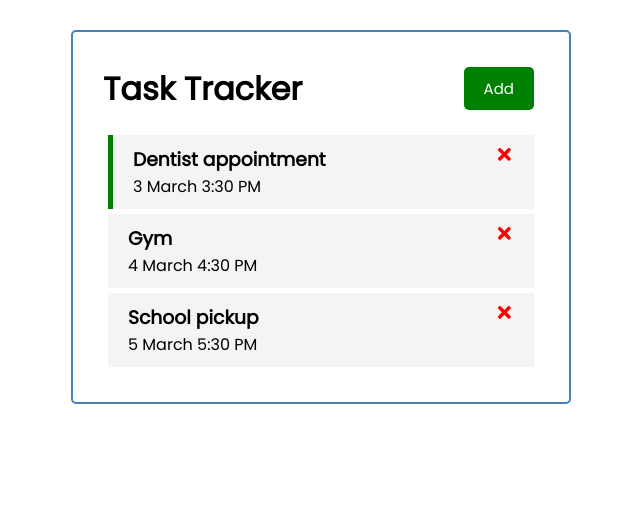
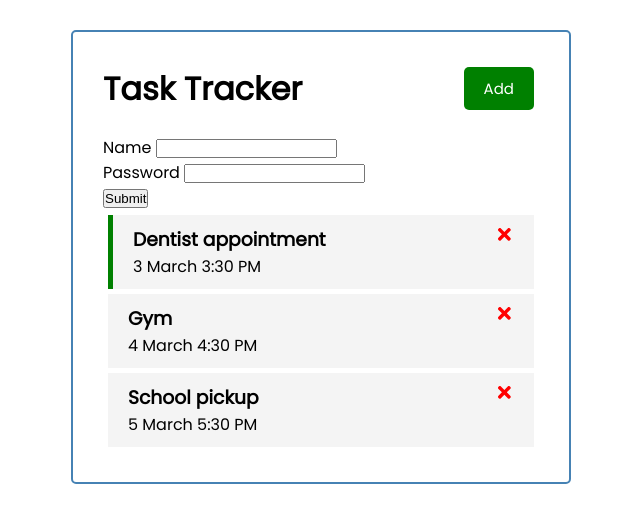
Before and after one commit to machineawin/fast-tracker, a React (Create React App) app: page / in a window 1280 px wide. Shown: the top 522 px of the page, without its empty margins (319-959 px from the left). Built offline with nearby package versions, Linux system fonts and the light colour scheme.

Commit message:
Create PracticeForm component for form practice

```diff
--- a/src/App.js
+++ b/src/App.js
@@ -3,6 +3,8 @@ import Tasks from './Components/Tasks';
 import Header from './Components/Header';
 import Button from './Components/Button';
 import { useState } from "react"
+import AddTask from './Components/AddTask';
+import PracticeForm from './Components/PracticeForm';
 
 function App() {
 
@@ -43,6 +45,7 @@ const deleteTask  = (id) => {
   return (
     <div className="container">
       <Header title = 'Task Tracker'/>
+      <PracticeForm/>
       {tasks.length >0 ? (<Tasks
         tasks = {tasks}
         onDelete = {deleteTask}
--- /dev/null
+++ b/src/Components/PracticeForm.jsx
@@ -0,0 +1,20 @@
+import React from 'react'
+
+const PracticeForm = () => {
+  return (
+    <form>
+        <div>
+            <label>Name </label>
+            <input></input>
+        </div>
+        <div>
+            <label>Password </label>
+            <input></input>
+        </div>
+
+        <button>Submit</button>
+    </form>
+  )
+}
+
+export default PracticeForm
```
